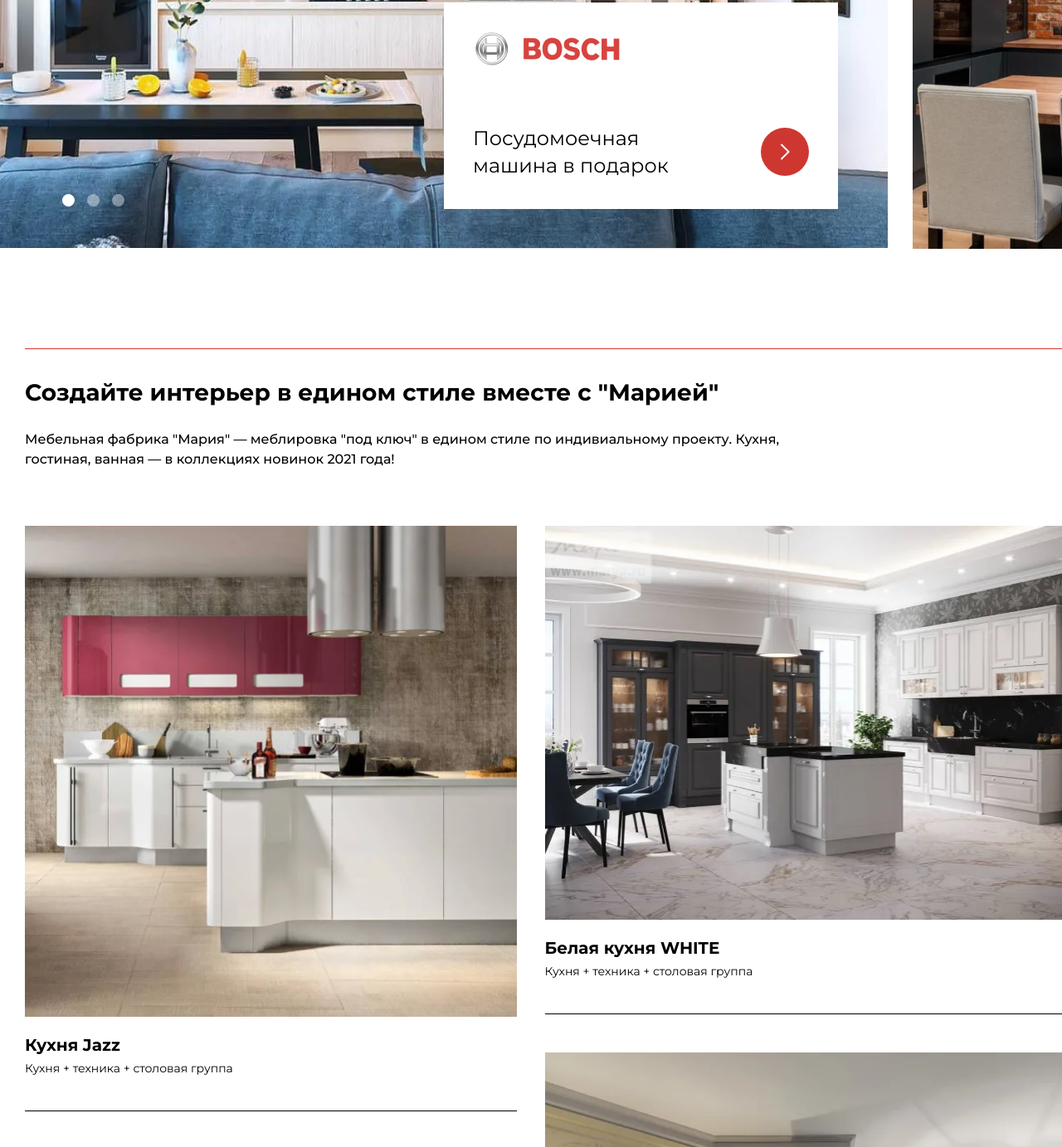
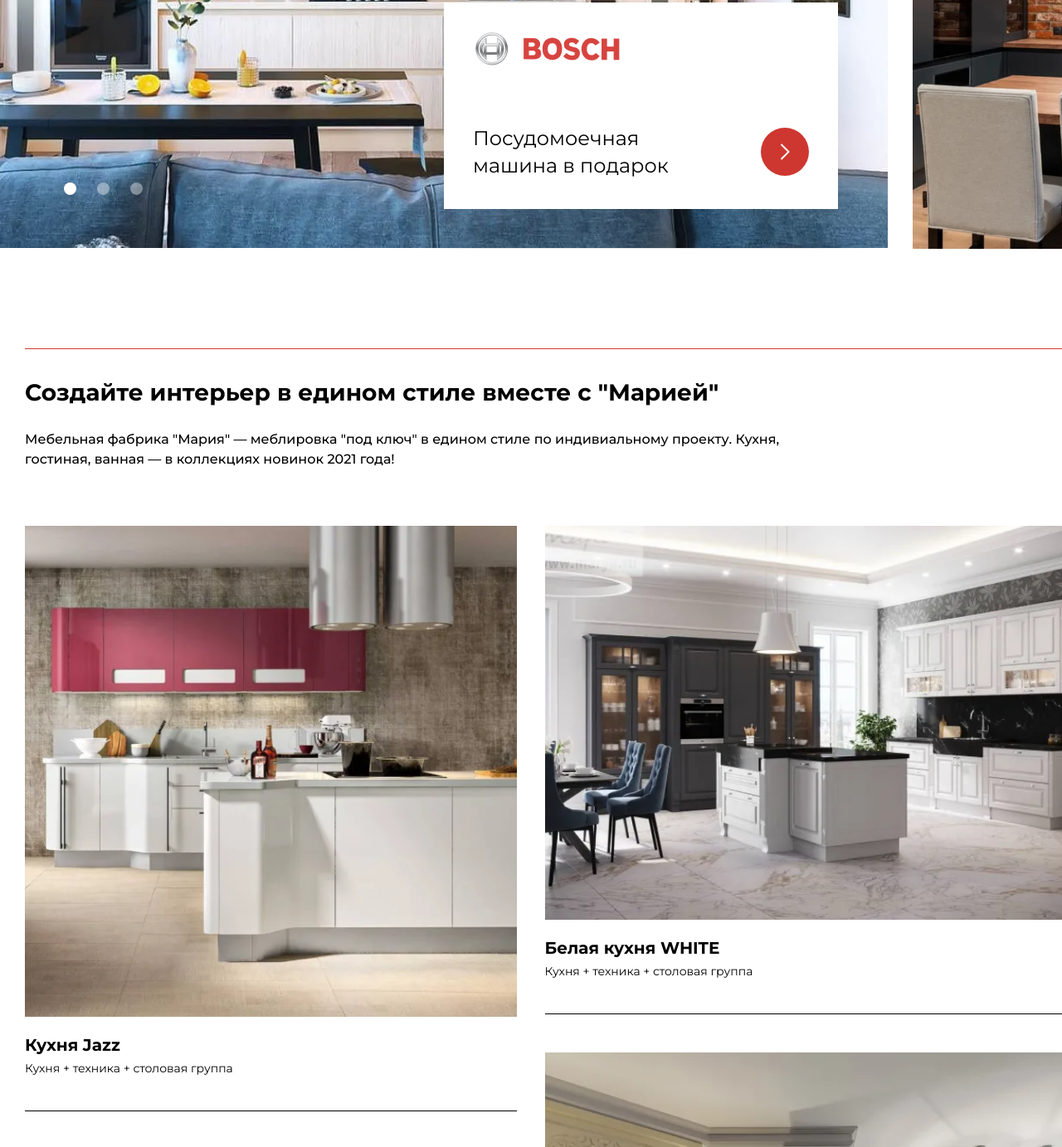
Before and after one commit to BorisGvozdetsky/sc-marya, a plain HTML site: page index.html in a window 1280 px wide. Shown: the part 896-2279 px from the top of the page at 83% size. Drawn offline with nearby package versions, Linux system fonts and the light colour scheme.

Commit message:
Updates gallery

```diff
--- a/css/style.css
+++ b/css/style.css
@@ -970,8 +970,8 @@ header.is-burgermenu-active .header__menu-open {
 
 .slider--big .slick-dots {
     position: absolute;
-    left: 75px;
-    bottom: 50px;
+    left: 77px;
+    bottom: 64px;
     margin: 0;
     padding: 0;
     list-style: none;
@@ -979,7 +979,7 @@ header.is-burgermenu-active .header__menu-open {
 }
 
 .slider--big .slick-dots li {
-    margin-right: 15px;
+    margin-right: 25px;
 }
 
 .slider--big .slick-dots li:last-child {
@@ -1006,6 +1006,10 @@ header.is-burgermenu-active .header__menu-open {
     background-color: rgba(255, 255, 255, .4);
     font-size: 0;
     line-height: 0;
+}
+
+.slider--big .slick-dots button:focus {
+    outline: 0;
 }
 
 /* portfolio */
@@ -1204,11 +1208,23 @@ header.is-burgermenu-active .header__menu-open {
     margin-bottom: 0;
 }
 
+.gallery__img-wrap {
+    display: block;
+    overflow: hidden;
+    margin-bottom: 20px;
+    text-decoration: none;
+}
+
+.gallery__img-wrap:hover .gallery__img {
+    transform: scale(1);
+}
+
 .gallery__img {
     display: block;
-    margin-bottom: 20px;
     width: 100%;
     height: auto;
+    transform: scale(1.05);
+    transition: 0.2s;
 }
 
 .gallery__item-container {
--- a/index.html
+++ b/index.html
@@ -495,24 +495,28 @@
             <div class="gallery__column">
                 <ul class="gallery__list gallery__list--small">
                     <li class="gallery__item">
+                        <a href="#!" class="gallery__img-wrap">
                             <picture>
                                 <source type="image/webp" srcset="img/gallery-pink-kitchen@1x.webp, img/gallery-pink-kitchen@2x.webp 2x">
                                 <img class="gallery__img" src="img/gallery-pink-kitchen@1x.jpg"
                                     srcset="img/gallery-pink-kitchen@2x.jpg 2x" alt="" loading="lazy" width="594"
                                     height="593">
                             </picture>
+                        </a>
                         <div class="gallery__item-container">
                             <h3 class="gallery__item-title"><a href="#!" class="gallery__item-link">Кухня Jazz</a></h3>
                             <p class="gallery__item-text">Кухня + техника + столовая группа</p>
                         </div>
                     </li>
                     <li class="gallery__item">
+                        <a href="#!" class="gallery__img-wrap">
                             <picture>
                                 <source type="image/webp"
                                     srcset="img/mansard-kitchen@1x.webp, img/mansard-kitchen@2x.webp 2x">
                                 <img class="gallery__img" src="img/mansard-kitchen@1x.jpg"
                                     srcset="img/mansard-kitchen@2x.jpg 2x" alt="" loading="lazy" width="593" height="542">
                             </picture>
+                        </a>
                         <div class="gallery__item-container">
                             <h3 class="gallery__item-title"><a href="#!" class="gallery__item-link">Кухня Jazz</a></h3>
                             <p class="gallery__item-text">Кухня + техника + столовая группа</p>
@@ -521,12 +525,14 @@
                 </ul>
                 <ul class="gallery__list">
                     <li class="gallery__item">
+                        <a href="#!" class="gallery__img-wrap">
                             <picture>
                                 <source type="image/webp"
                                     srcset="img/white-kitchen@1x.webp, img/white-kitchen@2x.webp 2x">
                                 <img class="gallery__img" src="img/white-kitchen@1x.jpg"
                                     srcset="img/white-kitchen@2x.jpg 2x" alt="" loading="lazy" width="664" height="475">
                             </picture>
+                        </a>
                         <div class="gallery__item-container">
                             <h3 class="gallery__item-title"><a href="#!" class="gallery__item-link">Белая кухня
                                     WHITE</a>
@@ -535,12 +541,14 @@
                         </div>
                     </li>
                     <li class="gallery__item">
+                        <a href="#!" class="gallery__img-wrap">
                             <picture>
                                 <source type="image/webp"
                                     srcset="img/grey-kitchen@1x.webp, img/grey-kitchen@2x.webp 2x">
                                 <img class="gallery__img" src="img/grey-kitchen@1x.jpg" srcset="img/grey-kitchen@2x.jpg 2x"
                                     alt="" loading="lazy" width="664" height="608">
                             </picture>
+                        </a>
                         <div class="gallery__item-container">
                             <h3 class="gallery__item-title"><a href="#!" class="gallery__item-link">Белая кухня
                                     WHITE</a></h3>
```
Lines whose indentation alone changed are shown as unchanged.
